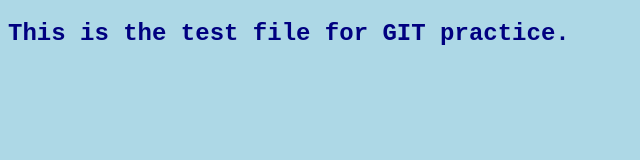
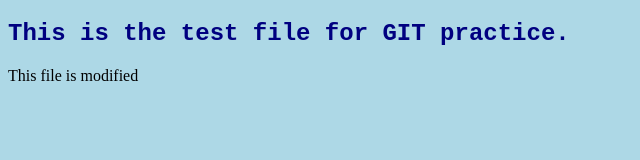
Before and after one commit to Rushikesh-31/hello-world, a plain HTML site: page index.html in a window 1280 px wide. Shown: the whole page, without its empty margins (0-640 px from the left). Drawn offline with Linux system fonts and the light colour scheme.

Commit message:
Updated index.html with a new line

```diff
--- a/index.html
+++ b/index.html
@@ -10,5 +10,6 @@
 </head>
 <body>
     <h2>This is the test file for GIT practice.</h2>
+    <p>This file is modified</p>
 </body>
 </html>
```
